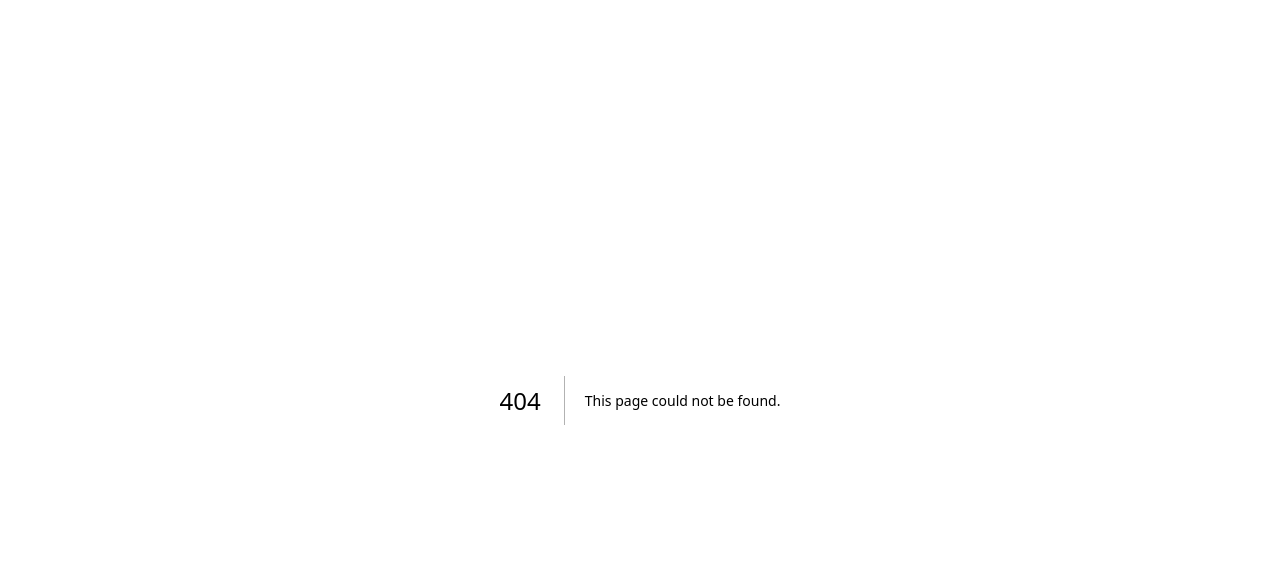
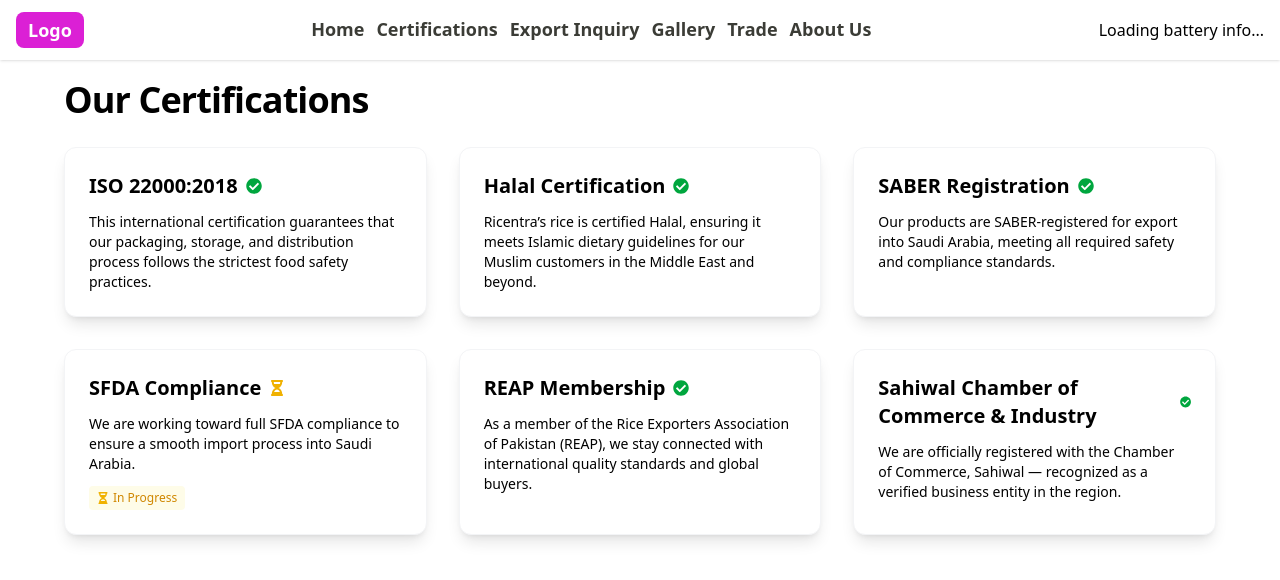
Before and after one commit to mn660875/ricentra, a Next.js app: page /certifications in a window 1280 px wide. Before the commit this address had no page. Shown: the top 580 px of the page. Built offline with nearby package versions, Linux system fonts and the light colour scheme.

Commit message:
second Commit

```diff
--- a/src/app/_components/Navbar.js
+++ b/src/app/_components/Navbar.js
@@ -13,8 +13,8 @@ export default function Navbar(){
             <div className="hidden md:block">
                 <ul className="flex items-center gap-3  font-semibold text-lg text-[#3B3C36]">
                     <li><Link href={"/"}>Home</Link></li>
-                    <li><Link href={"#"}>Lifestyle</Link></li>
-                    <li><Link href={"#"}>Travel</Link></li>
+                    <li><Link href={"/certifications"}>Certifications</Link></li>
+                    <li><Link href={"/inquiry"}>Export Inquiry</Link></li>
                     <li><Link href={"/gallery"}>Gallery</Link></li>
                     <li><Link href={"/trade"}>Trade</Link></li>
                     <li><Link href={"/aboutus"}>About Us</Link></li>
@@ -22,14 +22,14 @@ export default function Navbar(){
                 </ul>
 
             </div>
-            <div className="flex item-center gap-3 ">
+            {/* <div className="flex item-center gap-3 ">
                 <input type="text"
                 placeholder="Search Here"
 
                 className="px-3 py-1 md:w-[250px] border-1 rounded-md outline-none border-gray-400 hidden md:block "/>
                 <BellIcon size={"30px"} color="#db20d5"/>
 
-            </div>
+            </div> */}
 
 <BatteryStatus/>
         </div>
--- a/src/app/aboutus/page.js
+++ b/src/app/aboutus/page.js
@@ -18,8 +18,8 @@ export default function Page() {
               <Image
                 src="/imgs/nasir.jpg"
                 alt="Muhammad Nasir"
-                width={100}
-                height={100}
+                width={1200}
+                height={800}
                 className="w-32 h-32 mx-auto rounded-full object-cover mb-4"
               />
               <h3 className="text-xl font-semibold ">Muhammad Nasir</h3>
@@ -34,8 +34,8 @@ export default function Page() {
               <Image
                 src="/imgs/usman.jpg"
                 alt="Chaudhary Usman"
-                width={100}
-                height={100}
+                width={1200}
+                height={800}
                 className="w-32 h-32 mx-auto rounded-full object-cover mb-4"
               />
               <h3 className="text-xl font-semibold">Chaudhary Usman</h3>
--- /dev/null
+++ b/src/app/certifications/page.js
@@ -0,0 +1,81 @@
+"use client";
+
+import { FaCheckCircle, FaHourglassHalf, FaFileAlt } from "react-icons/fa";
+import Navbar from "../_components/Navbar";
+
+const certifications = [
+  {
+    title: "ISO 22000:2018",
+    status: "Verified",
+    description:
+      "This international certification guarantees that our packaging, storage, and distribution process follows the strictest food safety practices.",
+  },
+  {
+    title: "Halal Certification",
+    status: "Verified",
+    description:
+      "Ricentra’s rice is certified Halal, ensuring it meets Islamic dietary guidelines for our Muslim customers in the Middle East and beyond.",
+  },
+  {
+    title: "SABER Registration",
+    status: "Verified",
+    description:
+      "Our products are SABER-registered for export into Saudi Arabia, meeting all required safety and compliance standards.",
+  },
+  {
+    title: "SFDA Compliance",
+    status: "In Progress",
+    description:
+      "We are working toward full SFDA compliance to ensure a smooth import process into Saudi Arabia.",
+  },
+  {
+    title: "REAP Membership",
+    status: "Verified",
+    description:
+      "As a member of the Rice Exporters Association of Pakistan (REAP), we stay connected with international quality standards and global buyers.",
+  },
+  {
+    title: "Sahiwal Chamber of Commerce & Industry",
+    status: "Verified",
+    description:
+      "We are officially registered with the Chamber of Commerce, Sahiwal — recognized as a verified business entity in the region.",
+  },
+];
+
+export default function Page() {
+  return (
+    <>
+    <Navbar/>
+
+    <section  className="w-full px-5 md:px-16 py-5" >
+    <h1 className="headings text-2xl md:text-4xl font-bold tracking-tight">
+          Our Certifications{" "}
+        </h1>
+      <div className="grid gap-8 md:grid-cols-2 lg:grid-cols-3 mt-5">
+        {certifications.map((cert, index) => (
+          <div
+            key={index}
+            className="bg-white shadow-lg rounded-xl p-6 border border-gray-100"
+          >
+            <div className="flex items-center gap-2 mb-3">
+              <h3 className="text-xl font-semibold text-dark">{cert.title}</h3>
+              {cert.status === "Verified" ? (
+                <FaCheckCircle className="text-green-600" title="Verified" />
+              ) : (
+                <FaHourglassHalf className="text-yellow-500" title="In Progress" />
+              )}
+            </div>
+            <p className="text-sm text-textBase">{cert.description}</p>
+            {cert.status !== "Verified" && (
+              <div className="mt-3 inline-flex items-center gap-1 text-xs text-yellow-600 bg-yellow-50 px-2 py-1 rounded">
+                <FaHourglassHalf className="text-yellow-500" />
+                {cert.status}
+              </div>
+            )}
+          </div>
+        ))}
+      </div>
+    </section>
+    </>
+  );
+}
--- /dev/null
+++ b/src/app/inquiry/page.js
@@ -0,0 +1,113 @@
+"use client";
+
+import { useState } from "react";
+import Navbar from "../_components/Navbar";
+
+export default function Page() {
+  const [form, setForm] = useState({
+    name: "",
+    company: "",
+    country: "",
+    quantity: "",
+    riceType: "",
+    contact: "",
+    email: "",
+    message: "",
+  });
+
+  const handleChange = (e) =>
+    setForm({ ...form, [e.target.name]: e.target.value });
+
+  const handleSubmit = (e) => {
+    e.preventDefault();
+    console.log("Form submitted:", form);
+    // Add backend/email logic here
+    alert("Your enquiry has been sent. Thank you!");
+  };
+
+  return (
+    <>
+    <Navbar/>
+
+    <section className="w-full px-5 md:px-16 py-5"  id="enquiry">
+    <h1 className="headings text-2xl md:text-4xl font-bold tracking-tight">
+          Export Inquiry{" "}
+        </h1>
+      <form
+        onSubmit={handleSubmit}
+        className="max-w-3xl mt-5 mx-auto grid gap-6 bg-light p-6 rounded-lg shadow-md"
+      >
+        <input
+          type="text"
+          name="name"
+          placeholder="Full Name"
+          required
+          onChange={handleChange}
+          className="p-3 rounded border border-gray-300"
+        />
+        <input
+          type="text"
+          name="company"
+          placeholder="Company Name"
+          onChange={handleChange}
+          className="p-3 rounded border border-gray-300"
+        />
+        <input
+          type="text"
+          name="country"
+          placeholder="Country"
+          required
+          onChange={handleChange}
+          className="p-3 rounded border border-gray-300"
+        />
+        <input
+          type="text"
+          name="quantity"
+          placeholder="Quantity Required (e.g., 50 tons)"
+          required
+          onChange={handleChange}
+          className="p-3 rounded border border-gray-300"
+        />
+        <input
+          type="text"
+          name="riceType"
+          placeholder="Type of Rice (e.g., Basmati, IRRI-6)"
+          required
+          onChange={handleChange}
+          className="p-3 rounded border border-gray-300"
+        />
+        <input
+          type="text"
+          name="contact"
+          placeholder="Phone / WhatsApp"
+          required
+          onChange={handleChange}
+          className="p-3 rounded border border-gray-300"
+        />
+        <input
+          type="email"
+          name="email"
+          placeholder="Email Address"
+          required
+          onChange={handleChange}
+          className="p-3 rounded border border-gray-300"
+        />
+        <textarea
+          name="message"
+          placeholder="Additional Message (Optional)"
+          rows={4}
+          onChange={handleChange}
+          className="p-3 rounded border border-gray-300"
+        ></textarea>
+
+        <button
+          type="submit"
+          className="btn bg-[#db20d5]  inline-block font-semibold py-3 rounded text-white cursor-pointer transition-all"
+        >
+          Submit Enquiry
+        </button>
+      </form>
+    </section>
+    </>
+  );
+}
--- a/src/app/page.js
+++ b/src/app/page.js
@@ -32,6 +32,7 @@ export default function Home() {
       The  <Heart className="text-[#db20d5]" /> Of Premium Rice
 
     </p>
+
   </section>
 
   <section className="flex flex-col items-center md:flex-row gap-6">
```
